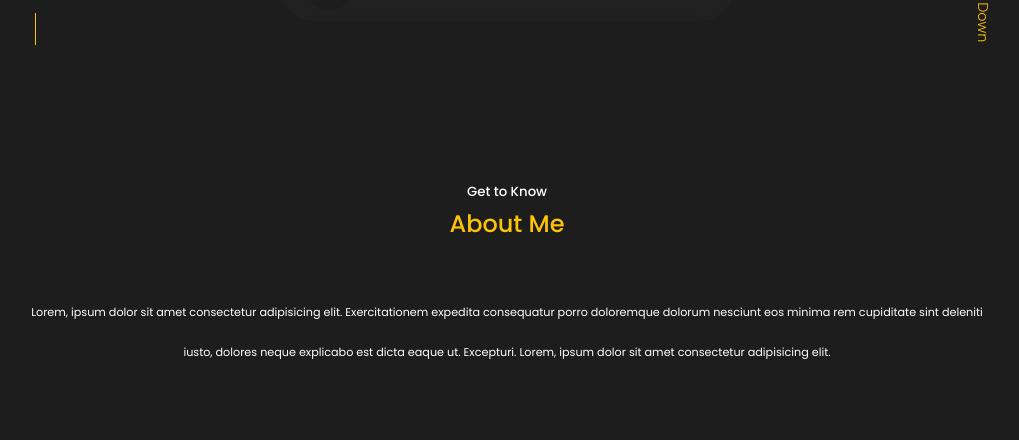
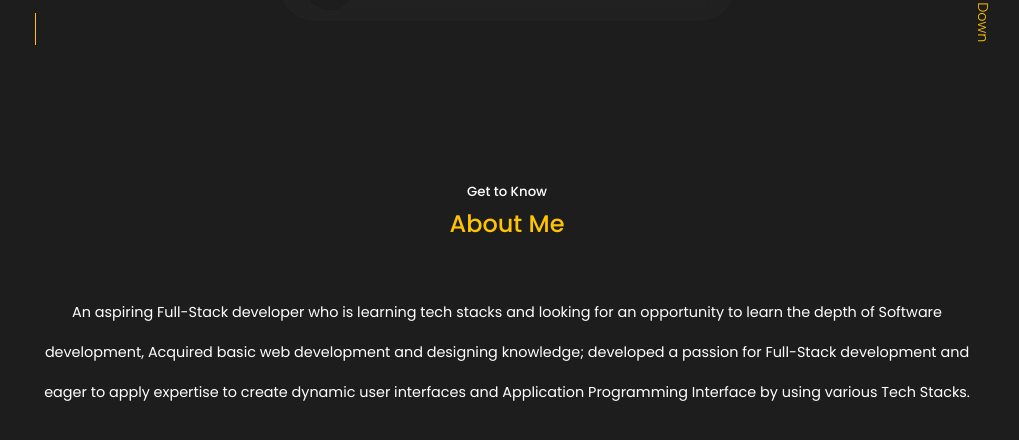
Before and after one commit to praveenrajh/Portfolio, a React (Create React App) app: page / in a window 1280 px wide. Shown: the part 747-1187 px from the top of the page, without its empty margins (133-1152 px from the left). Built offline with nearby package versions, Linux system fonts and the light colour scheme.

Commit message:
About changed

```diff
--- a/src/components/about/About.jsx
+++ b/src/components/about/About.jsx
@@ -13,12 +13,13 @@ const About = () => {
 
       <div className="container about__container">
         <div className="about__me">
-          <p>
-            Lorem, ipsum dolor sit amet consectetur adipisicing elit.
-            Exercitationem expedita consequatur porro doloremque dolorum
-            nesciunt eos minima rem cupiditate sint deleniti iusto, dolores
-            neque explicabo est dicta eaque ut. Excepturi. Lorem, ipsum dolor
-            sit amet consectetur adipisicing elit.
+          <p className="about__me-item">
+            An aspiring Full-Stack developer who is learning tech stacks and
+            looking for an opportunity to learn the depth of Software
+            development, Acquired basic web development and designing knowledge;
+            developed a passion for Full-Stack development and eager to apply
+            expertise to create dynamic user interfaces and Application
+            Programming Interface by using various Tech Stacks.
           </p>
         </div>
       </div>
--- a/src/components/about/about.css
+++ b/src/components/about/about.css
@@ -6,6 +6,10 @@
 .about__me {
   text-align: center;
   line-height: 2.5rem;
+}
+
+.about__me-item {
+  font-size: 0.9rem;
 }
 
 /* ========== MEDIA QUERIES (MEDIUM DEVICES) ========== */
```
